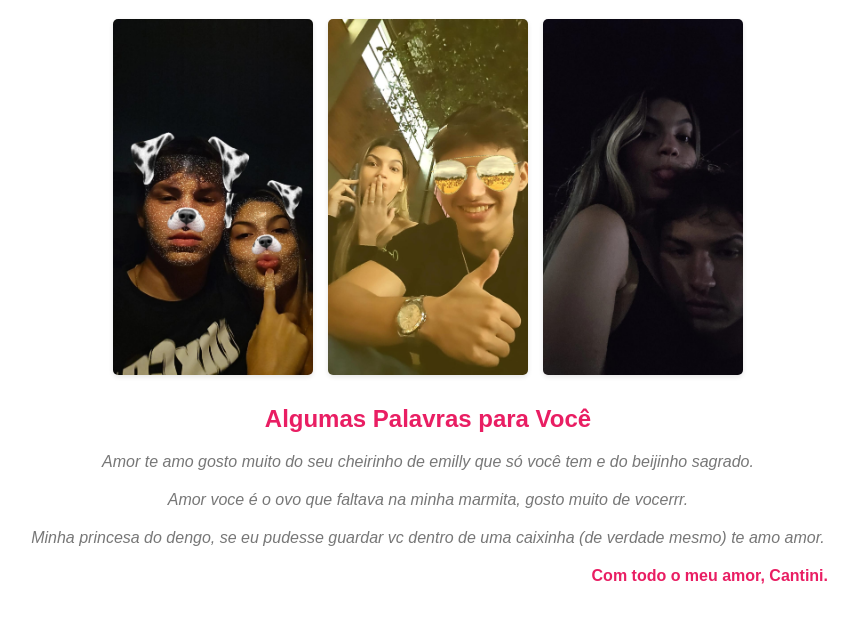
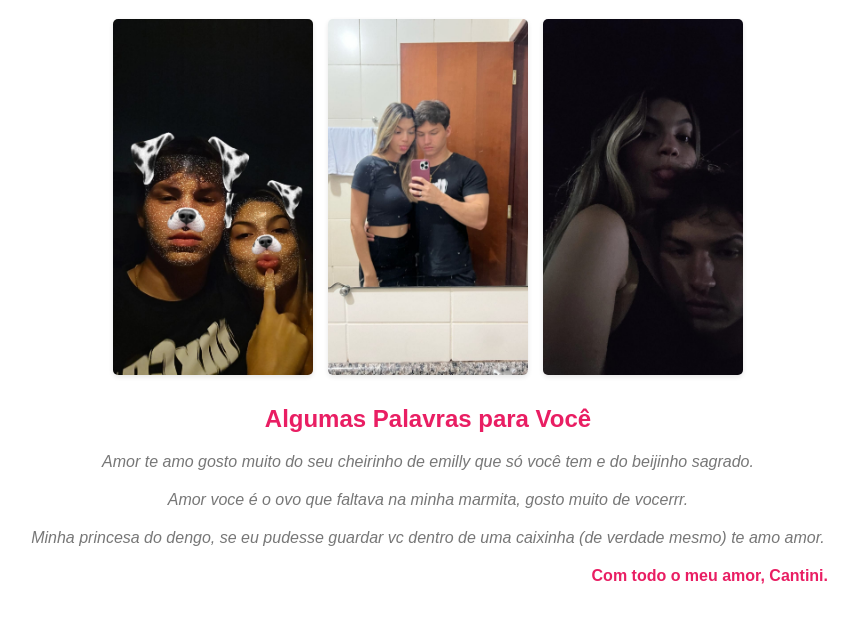
Before and after one commit to alexuin/Cantini, a plain HTML site: page index.html in a window 1280 px wide. Shown: the part 111-732 px from the top of the page, without its empty margins (212-1070 px from the left). Drawn offline with Linux system fonts and the light colour scheme.

Commit message:
troca de imagem

```diff
--- a/index.html
+++ b/index.html
@@ -66,8 +66,9 @@
 
         <div class="gallery">
             <img src="./imagens/foto1.jpg.jpg" alt="Foto 1">
-            <img src="./imagens/foto2.jpg.jpg" alt="Foto 2">
+            <img src="./imagens/foto no lugar.jpeg" alt="Foto 2">
             <img src="./imagens/foto3.jpg.jpg" alt="Foto 3">
+
             </div>
 
         <div class="declarations">
```
Also changed, not shown: imagens/foto no lugar.jpeg (added).
